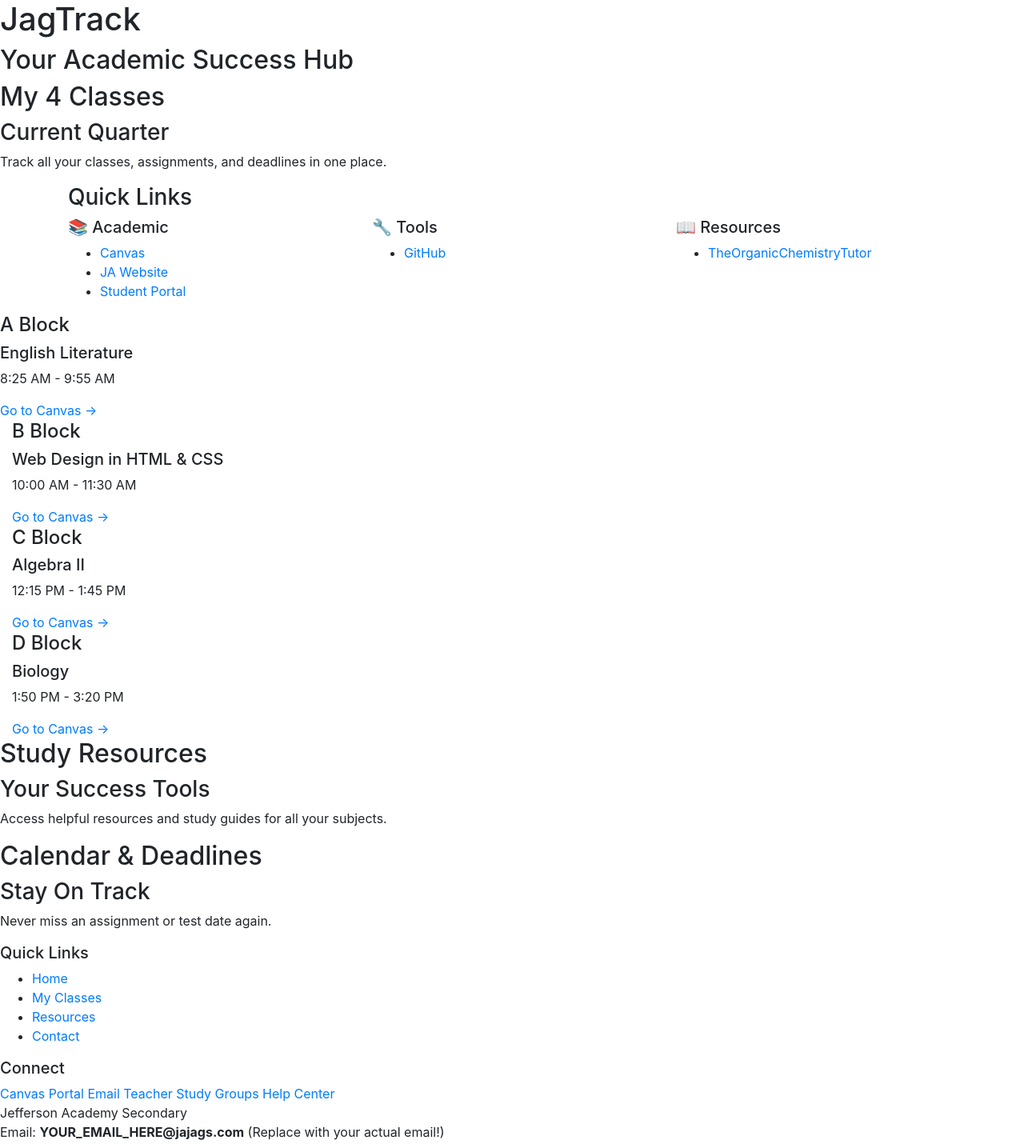
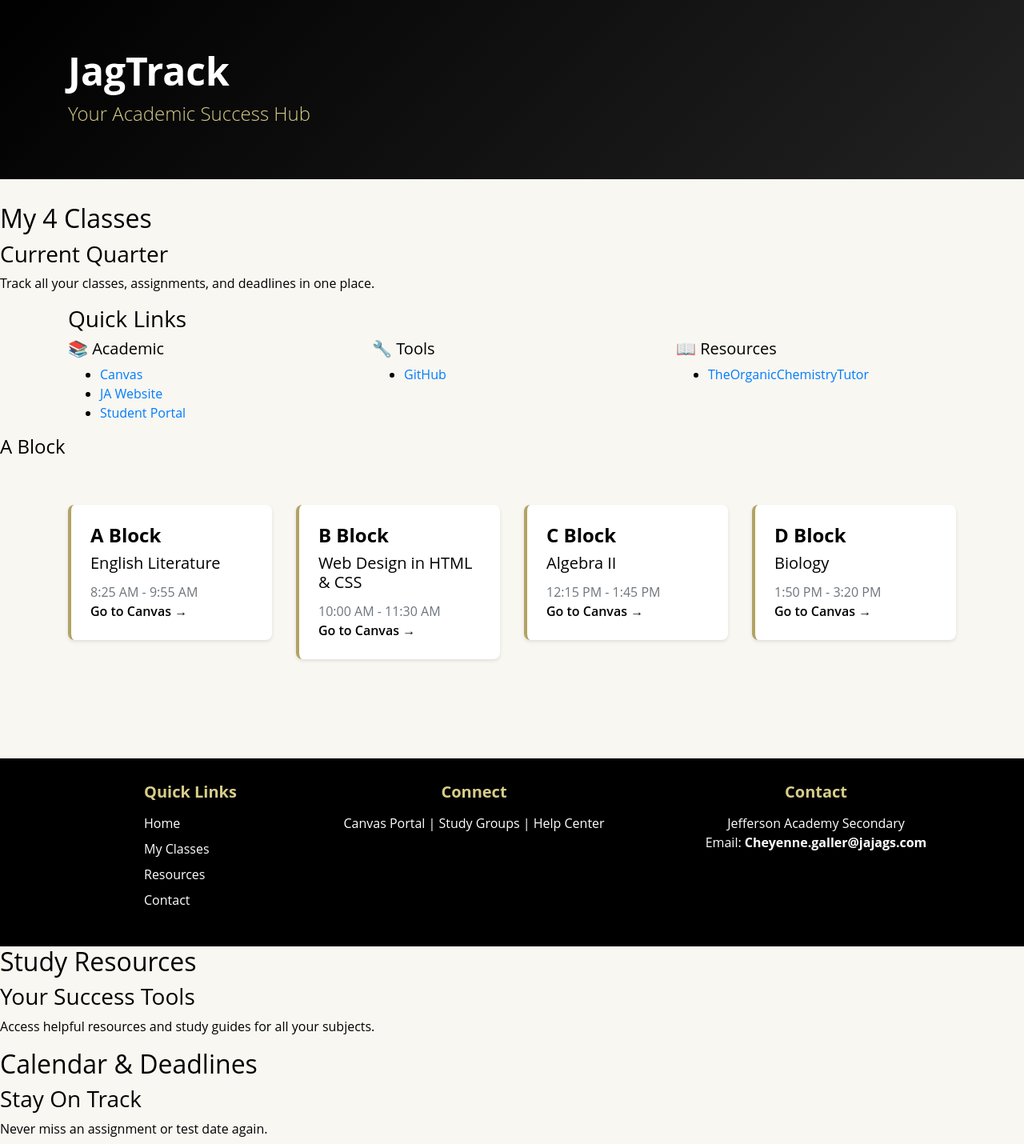
Before and after one commit to cheyennegaller-cmyk/Capstoneprj, a website: page index.html in a window 1280 px wide. Shown: the top 1430 px of the page at 80% size. Drawn offline with nearby package versions, Linux system fonts and the light colour scheme.

Commit message:
Checkpoint 3: Custom CSS and color theme

```diff
--- /dev/null
+++ b/css/styles.css
@@ -0,0 +1,112 @@
+/* ===== CSS VARIABLES FOR JAGTRACK THEME ===== */
+ /* Official Jefferson Academy Colors: Black & Gold */
+:root {
+ /* Primary Brand Colors */
+ --jag-black: #000000; /* Jefferson Academy Black */
+ --jag-gold: #D7CD89; /* Jefferson Academy Gold */
+ --jag-accent: #b1a363; /* Darker gold accent */
+/* Text Colors */
+ --text-dark: #000000;
+ --text-light: #ffffff;
+ --text-muted: #6c757d;
+/* Background Colors */
+ --background-light: #f8f7f2; /* Light gold background */
+ --background-white: #ffffff;
+ --background-dark: #343a40;
+ }
+/* ===== BODY & GENERAL STYLES ===== */
+body {
+ font-family: 'Open Sans', sans-serif;
+ color: var(--text-dark);
+ background-color: var(--background-light);
+ }
+/* ===== HEADER STYLES ===== */
+.jumbotron {
+ background: linear-gradient(135deg, var(--jag-black) 0%, #222222 100%);
+ color: var(--text-light);
+ margin-bottom: 30px;
+ padding: 60px 30px;
+ }
+.jumbotron h1 {
+ font-size: 3rem;
+ font-weight: bold;
+ margin-bottom: 10px;
+ }
+.jumbotron h2 {
+ font-size: 1.5rem;
+ font-weight: 300;
+ color: var(--jag-gold);
+ }
+/* ===== CLASS CARD STYLES ===== */
+.class-card {
+ background-color: var(--background-white);
+ border-left: 4px solid var(--jag-accent);
+ border-radius: 8px;
+ padding: 1.5rem;
+ margin-bottom: 1.5rem;
+ box-shadow: 0 2px 4px rgba(0, 0, 0, 0.1);
+ transition: all 0.3s ease;
+ }
+.class-card:hover {
+ border-left-color: var(--jag-black);
+ transform: translateY(-3px);
+ box-shadow: 0 4px 12px rgba(0, 0, 0, 0.15);
+ }
+.class-card h4 {
+ color: var(--jag-black);
+ font-weight: bold;
+ margin-bottom: 0.5rem;
+ }
+.class-card h5 {
+ color: var(--text-dark);
+ font-size: 1.25rem;
+ margin-bottom: 0.75rem;
+ }
+.class-card p {
+ color: var(--text-muted);
+ margin-bottom: 0;
+ }
+.class-card a {
+ color: var(--jag-black);
+ text-decoration: none;
+ font-weight: 600;
+ }
+.class-card a:hover {
+ color: var(--jag-gold);
+ text-decoration: underline;
+ }
+/* ===== CONTENT ROW SPACING ===== */
+.row-content {
+ padding: 50px 0;
+ border-bottom: 1px solid #e9ecef;
+ }
+.row-content:last-child {
+ border-bottom: none;
+ }
+/* ===== FOOTER STYLES ===== */
+footer {
+ background-color: var(--jag-black);
+ color: var(--text-light);
+ padding: 30px 0;
+ margin-top: 50px;
+ }
+footer h5 {
+ color: var(--jag-gold);
+ font-weight: bold;
+ margin-bottom: 15px;
+ }
+footer a {
+ color: var(--text-light);
+ text-decoration: none;
+ transition: color 0.3s ease;
+ }
+footer a:hover {
+ color: var(--jag-gold);
+ }
+footer ul {
+ padding-left: 0;
+ }
+footer ul li {
+ list-style: none;
+ margin-bottom: 8px;
+ }
--- a/index.html
+++ b/index.html
@@ -6,13 +6,19 @@
  <meta name="viewport" content="width=device-width, initial-scale=1" />
 <!-- Bootstrap CSS -->
  <link rel="stylesheet" href="node_modules/bootstrap/dist/css/bootstrap.min.css" />
+ <!-- Custom CSS -->
+ <link rel="stylesheet" href="css/styles.css" />
 <title>JagTrack - Your Academic Success Hub</title>
  </head>
 <body>
-<header>
- <div>
+<header class="jumbotron jumbotron-fluid">
+ <div class="container">
+ <div class="row">
+ <div class="col">
  <h1>JagTrack</h1>
  <h2>Your Academic Success Hub</h2>
+ </div>
+ </div>
  </div>
  </header>
 <div>
@@ -46,23 +52,34 @@
  </div>
  </div>
  <h4>A Block</h4>
+ <div class="container">
+ <div class="row row-content">
+ <div class="col-12 col-md-6 col-lg-3">
+ <div class="class-card">
+ <h4>A Block</h4>
  <h5>English Literature</h5>
  <p>8:25 AM - 9:55 AM</p>
  <a href="#">Go to Canvas →</a>
  </div>
+ </div>
  <div class="col-12 col-md-6 col-lg-3">
+ <div class="class-card">
  <h4>B Block</h4>
  <h5>Web Design in HTML & CSS</h5>
  <p>10:00 AM - 11:30 AM</p>
  <a href="https://jajags.instructure.com/courses/3438" target="_blank">Go to Canvas →</a>
  </div>
+ </div>
  <div class="col-12 col-md-6 col-lg-3">
+ <div class="class-card">
  <h4>C Block</h4>
  <h5>Algebra II</h5>
  <p>12:15 PM - 1:45 PM</p>
  <a href="#">Go to Canvas →</a>
  </div>
+ </div>
  <div class="col-12 col-md-6 col-lg-3">
+ <div class="class-card">
  <h4>D Block</h4>
  <h5>Biology</h5>
  <p>1:50 PM - 3:20 PM</p>
@@ -70,6 +87,34 @@
  </div>
  </div>
  </div>
+ </div>
+
+<footer>
+ <div class="container">
+ <div class="row">
+ <div class="col-4 col-sm-2 offset-1">
+ <h5>Quick Links</h5>
+ <ul class="list-unstyled">
+ <li><a href="index.html">Home</a></li>
+ <li><a href="#">My Classes</a></li>
+ <li><a href="#">Resources</a></li>
+ <li><a href="#">Contact</a></li>
+ </ul>
+ </div>
+ <div class="col-6 col-sm-5 text-center">
+ <h5>Connect</h5>
+ <a href="#">Canvas Portal</a> |
+ <a href="#">Study Groups</a> |
+ <a href="#">Help Center</a>
+ </div>
+ <div class="col-sm-4 text-center">
+ <h5>Contact</h5>
+ Jefferson Academy Secondary<br />
+ Email: <strong>Cheyenne.galler@jajags.com</strong>
+ </div>
+ </div>
+ </div>
+ </footer>
 
  </div>
 <div>
@@ -101,8 +146,7 @@
  </div>
  <div>
  Jefferson Academy Secondary<br />
- Email: <strong>YOUR_EMAIL_HERE@jajags.com</strong> (Replace with your actual email!)
- </div>
+ Email: <strong>cheyenne.galler@jajags.com</strong>
  </footer>
 <!-- jQuery must come first, then Popper.js, then the Bootstrap JavaScript plugins.-->
  <script src="node_modules/jquery/dist/jquery.slim.min.js"></script>
```
Also changed, not shown: myclassesnextquarter.html (added, +9 -0 lines), personalization.txt (added, +7 -0 lines).
